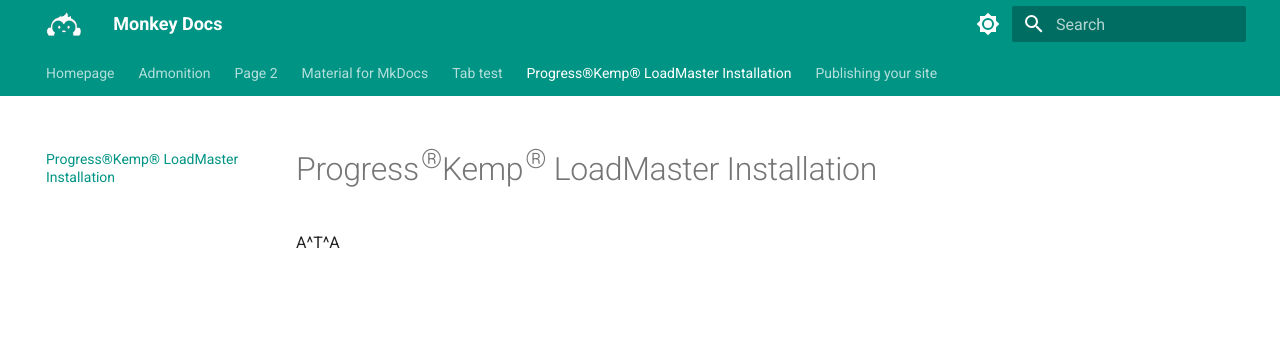
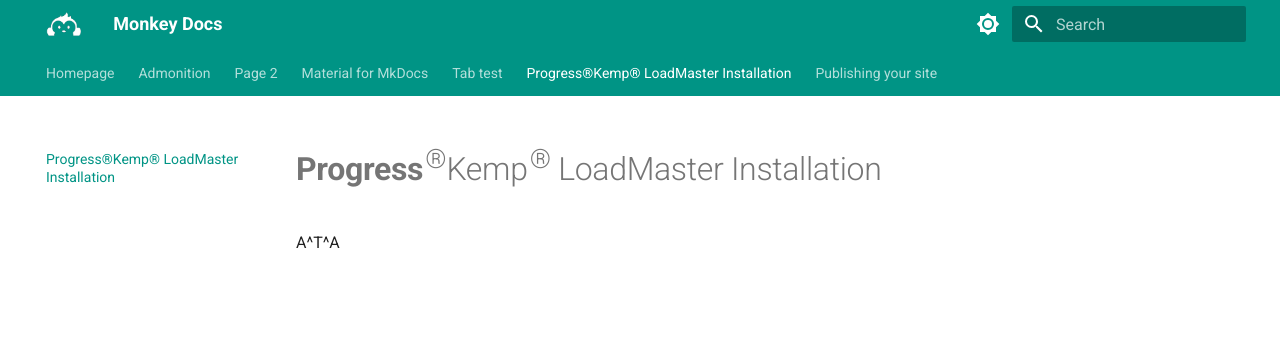
Before and after one commit to lp182501/mkdocs, an MkDocs documentation site: the page built from docs/page5.md, in a window 1280 px wide. Shown: the top 338 px of the page. Built offline with MkDocs 1.6.1 and Material for MkDocs 9.7.7, drawn with Linux system fonts in a browser that asks for light colours.

Commit message:
Update page5.md

```diff
--- a/docs/page5.md
+++ b/docs/page5.md
@@ -1,2 +1,2 @@
-# Progress<sup>&reg;</sup>Kemp<sup>&reg;</sup> LoadMaster Installation
+# **Progress**<sup>&reg;</sup>Kemp<sup>&reg;</sup> LoadMaster Installation
 A^T^A
```
